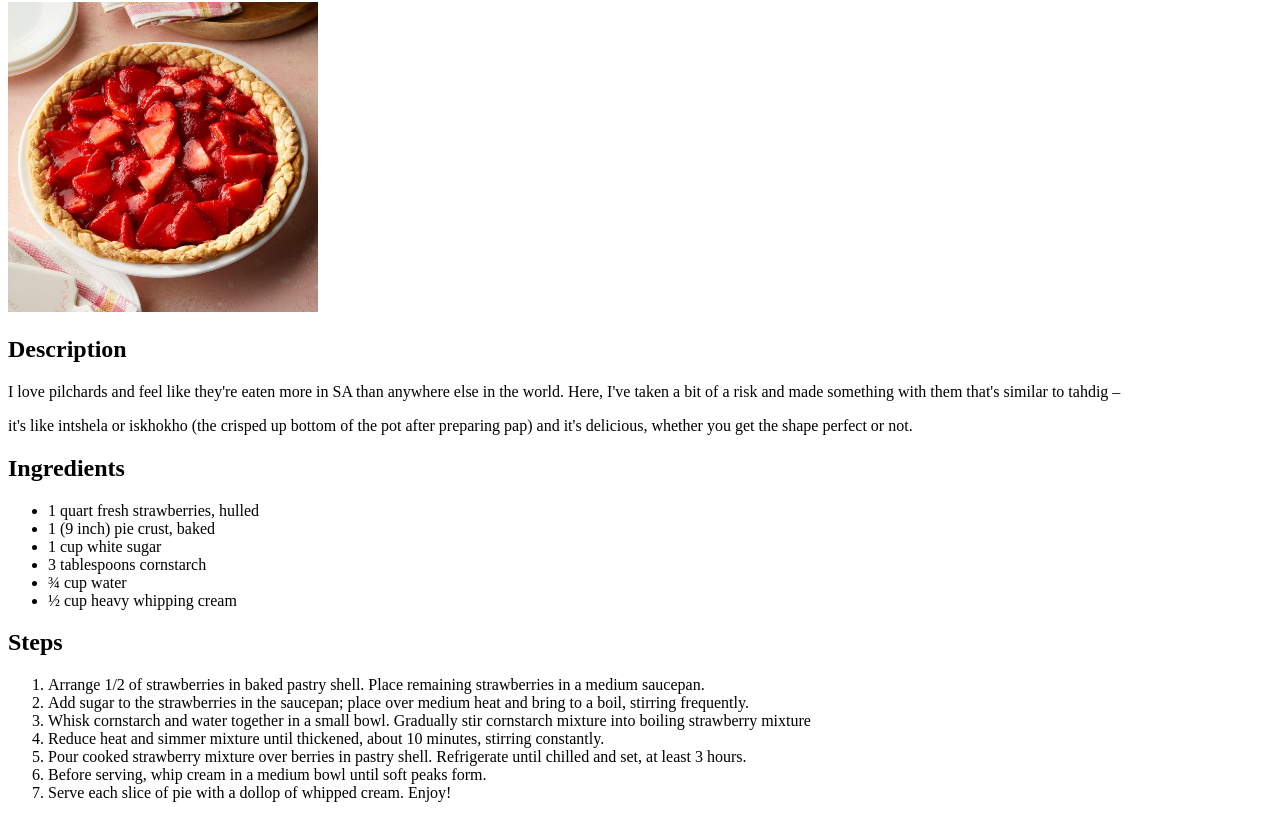
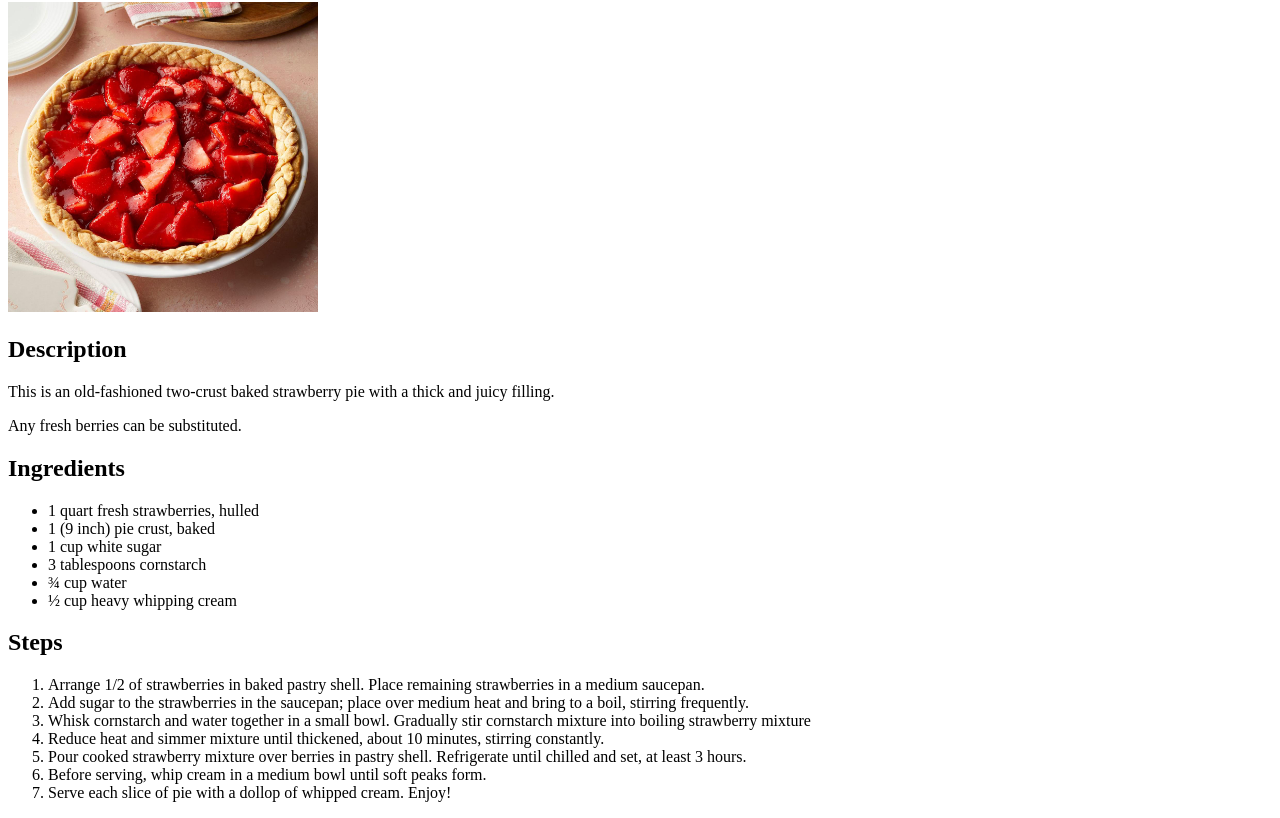
Before and after one commit to ThaboChambule/odin-recipes, a plain HTML site: page recipes/strawberryPie.html in a window 1280 px wide. Shown: the part 78-896 px from the top of the page. Drawn offline with Linux system fonts and the light colour scheme.

Commit message:
final project code

```diff
--- a/recipes/strawberryPie.html
+++ b/recipes/strawberryPie.html
@@ -12,10 +12,8 @@
      height="310" width="310">
 
      <h2><strong> Description </strong></h2>
-     <p>I love pilchards and feel like they're eaten more in SA than anywhere else in the world.
-        Here, I've taken a bit of a risk and made something with them that's similar to tahdig –</p>
-        <p>it's like intshela or iskhokho (the crisped up bottom of the pot after preparing pap)
-        and it's delicious, whether you get the shape perfect or not. </p>
+     <p>This is an old-fashioned two-crust baked strawberry pie with a thick and juicy filling.</p>
+     <p> Any fresh berries can be substituted. </p>
 
      <h2><strong>Ingredients</strong></h2>
 
```
Also changed, not shown: index.html (+2 -1 lines), recipes/mince.html (+1 -1 lines), images/mince.jpg (added).
